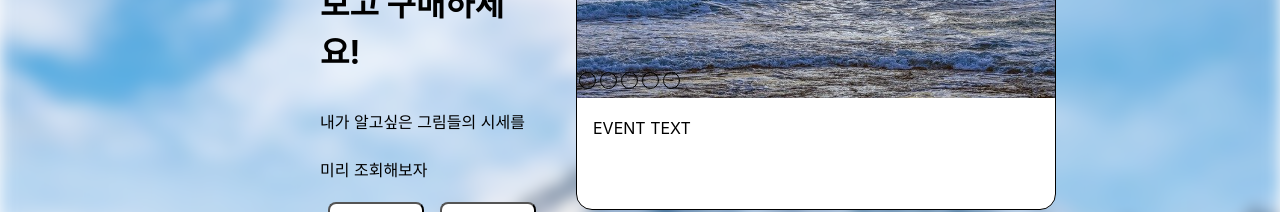
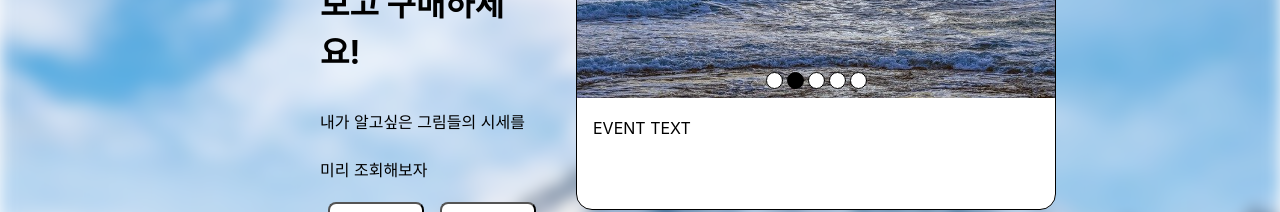
Before and after one commit to hjw4595/next, a Next.js app: page / in a window 1280 px wide. Shown: the part 286-498 px from the top of the page. Built offline with nearby package versions, Linux system fonts and the light colour scheme.

Commit message:
add / 이벤트 페이지 틀잡기

```diff
--- a/components/page/main/Intro/index.tsx
+++ b/components/page/main/Intro/index.tsx
@@ -41,11 +41,13 @@ function Intro() {
                     <Arrow onClick={arrowClick} className={styles['right-arrow']} alt='arrow' width={24} height={24}  />
                 </div>
                 <div className={styles['circle-container']}>
-                    <Circle />
-                    <Circle />
-                    <Circle />
-                    <Circle />
-                    <Circle />
+                    <div className={styles['circle-list']}>
+                        <Circle fill='white'/>
+                        <Circle fill='black' />
+                        <Circle fill='white' />
+                        <Circle fill='white'/>
+                        <Circle fill='white' />
+                    </div>
                 </div>
             </div>
             <div className={styles['arrow-container']}>
--- a/components/page/main/Intro/intro.module.css
+++ b/components/page/main/Intro/intro.module.css
@@ -63,6 +63,11 @@
     width: 100%;
 }
 
+.circle-list {
+    width: fit-content;
+    margin: 0 auto;
+}
+
 .text {
     line-height: 3rem;
     margin-top: 4rem;
```
Also changed, not shown: svg/circle.svg.
